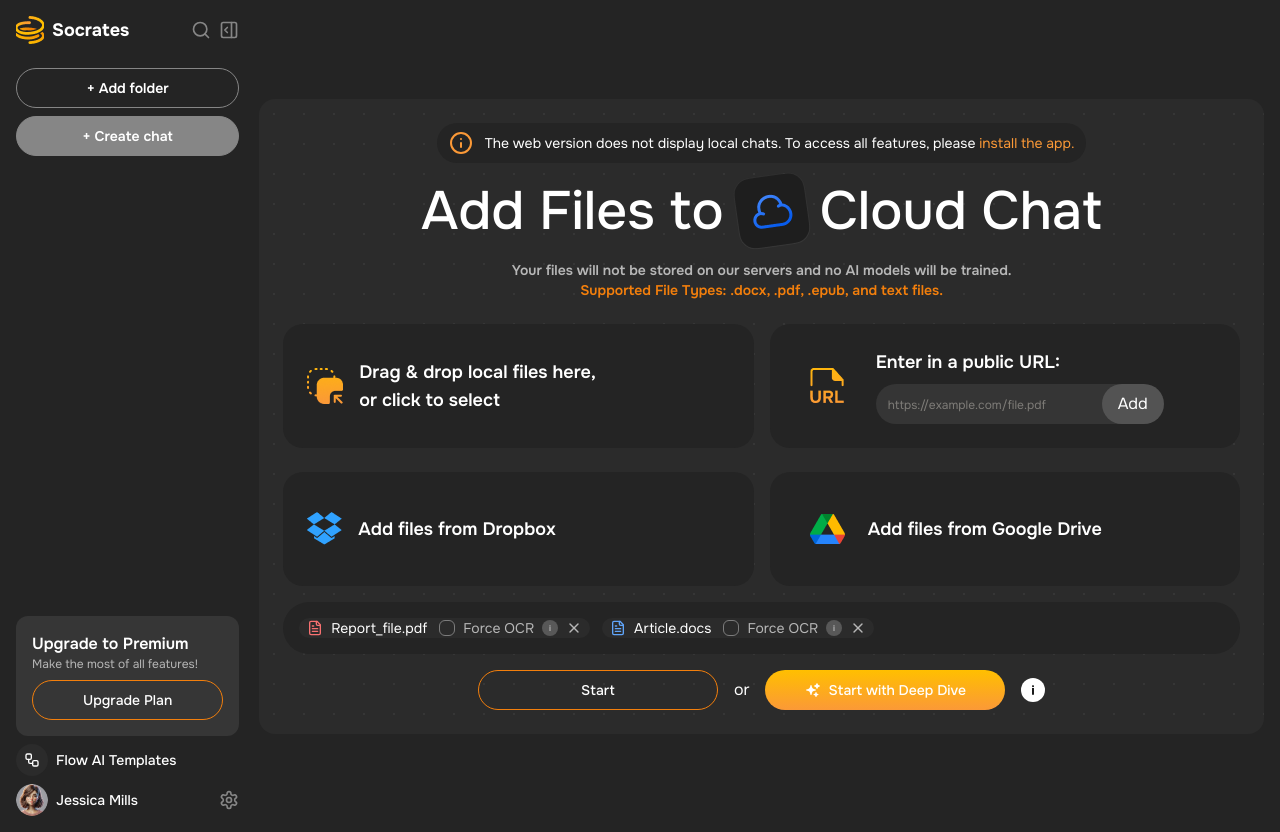
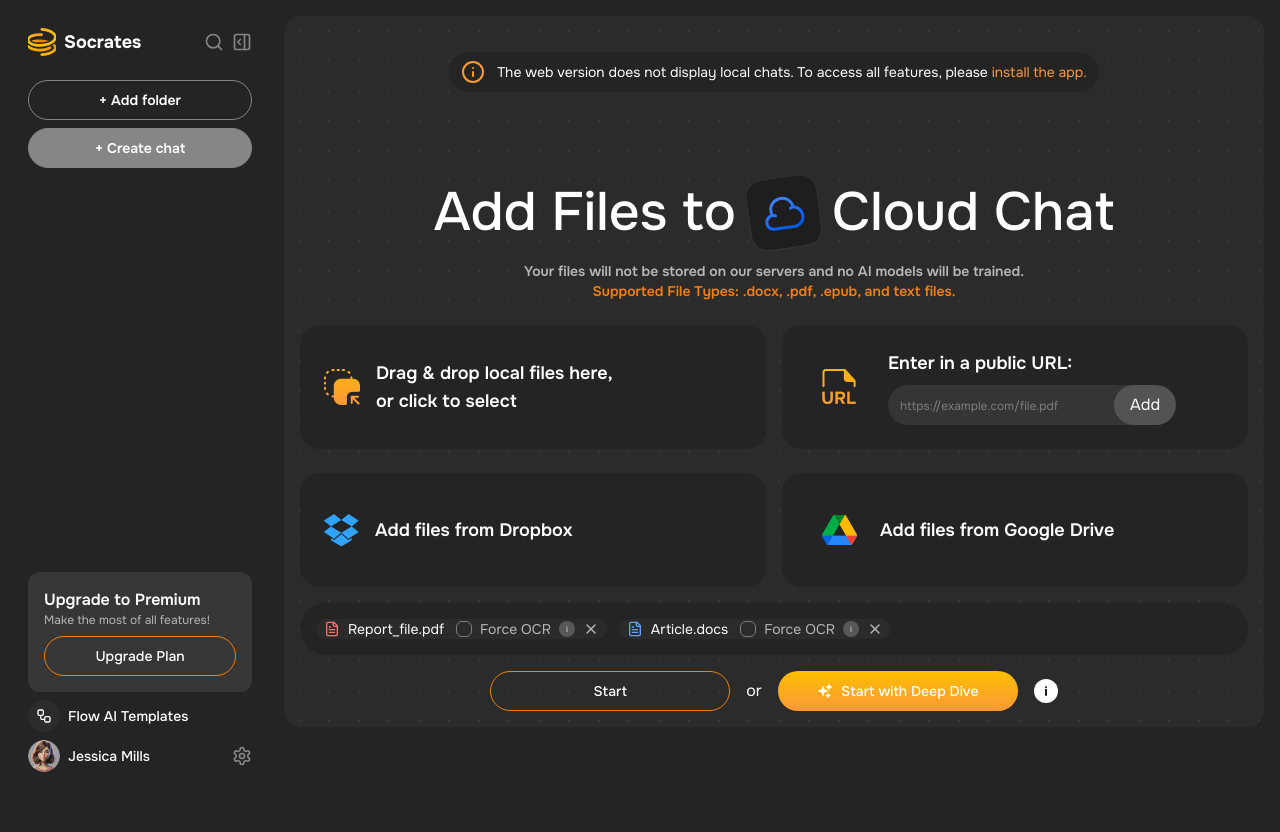
Before and after one commit to Samadsust71/crazy-devs-task, a React (Vite) app: page / in a window 1280 px wide. After the commit the page ends 800 px from the top, so only its background shows below. Built offline with nearby package versions, Linux system fonts and the light colour scheme.

Commit message:
added css in sidebar and fileupload section

```diff
--- a/src/App.jsx
+++ b/src/App.jsx
@@ -1,15 +1,22 @@
 import FileUpload from "./components/FileUpload";
 import Sidebar from "./components/Sidebar";
 
+const App = () => {
+  return (
+    <div className="bg-background">
+      <div className="flex max-w-[1440px] mx-auto gap-3 h-screen">
+        {/* Sidebar (Static) */}
+        <div className="w-64 h-screen">
+          <Sidebar />
+        </div>
 
-const App = () => {
-  return <>
-
-   <div className="flex items-center bg-background max-w-[1440px] mx-auto p-4 gap-5">
-    <Sidebar/>
-    <FileUpload/>
-   </div>
-  </>;
+        {/* FileUpload (Scrollable) */}
+        <div className="flex-1 h-screen overflow-y-auto  p-4">
+          <FileUpload />
+        </div>
+      </div>
+    </div>
+  );
 };
 
 export default App;
--- a/src/components/FileUpload.jsx
+++ b/src/components/FileUpload.jsx
@@ -24,9 +24,9 @@
 
 const FileUpload = () => {
   return (
-    <div className="w-full  p-6 bg-foreground text-text rounded-2xl bg-[radial-gradient(circle,_rgba(255,255,255,0.05)_1px,_transparent_1px)] [background-size:30px_30px]">
+    <div className="p-4 bg-foreground text-text rounded-2xl bg-[radial-gradient(circle,_rgba(255,255,255,0.05)_1px,_transparent_1px)] [background-size:30px_30px]">
       {/* Header */}
-      <div className="flex items-center justify-center mb-2">
+      <div className="flex items-center justify-center mb-20 mt-5">
         <div className="text-sm text-text text-center  bg-[#242424] px-3 py-2 rounded-full w-fit flex items-center gap-3">
           <span className="text-accent-orange2">
             <InfoIcon />
--- a/src/components/Sidebar.jsx
+++ b/src/components/Sidebar.jsx
@@ -6,7 +6,7 @@
 
 const Sidebar = () => {
   return (
-    <div className="w-[280px] h-screen text-text flex flex-col justify-between ">
+    <div className="w-[280px] h-screen text-text flex flex-col justify-between  p-7">
       {/* Top Section */}
       <div>
         <div className="flex items-center justify-between">
```
Also changed, not shown: 1 other file (tests, documents, lock files or other folders).
